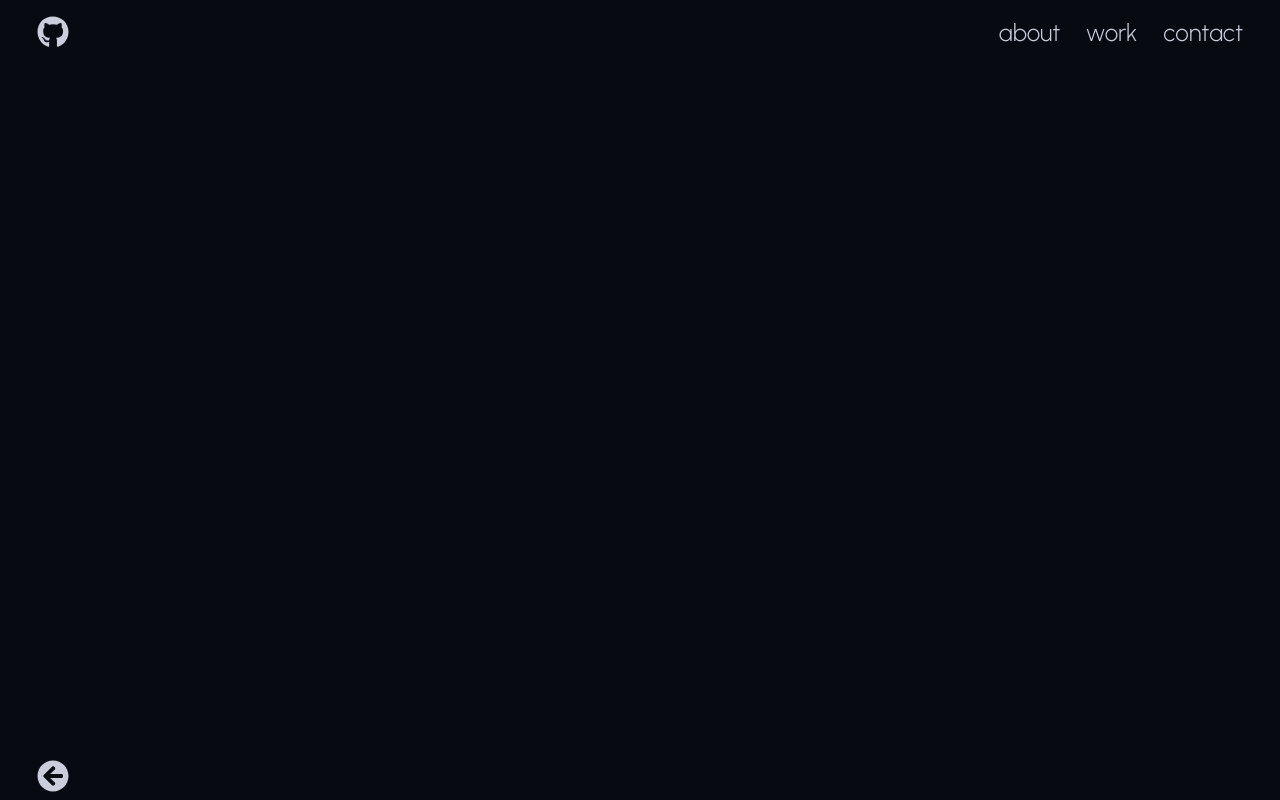
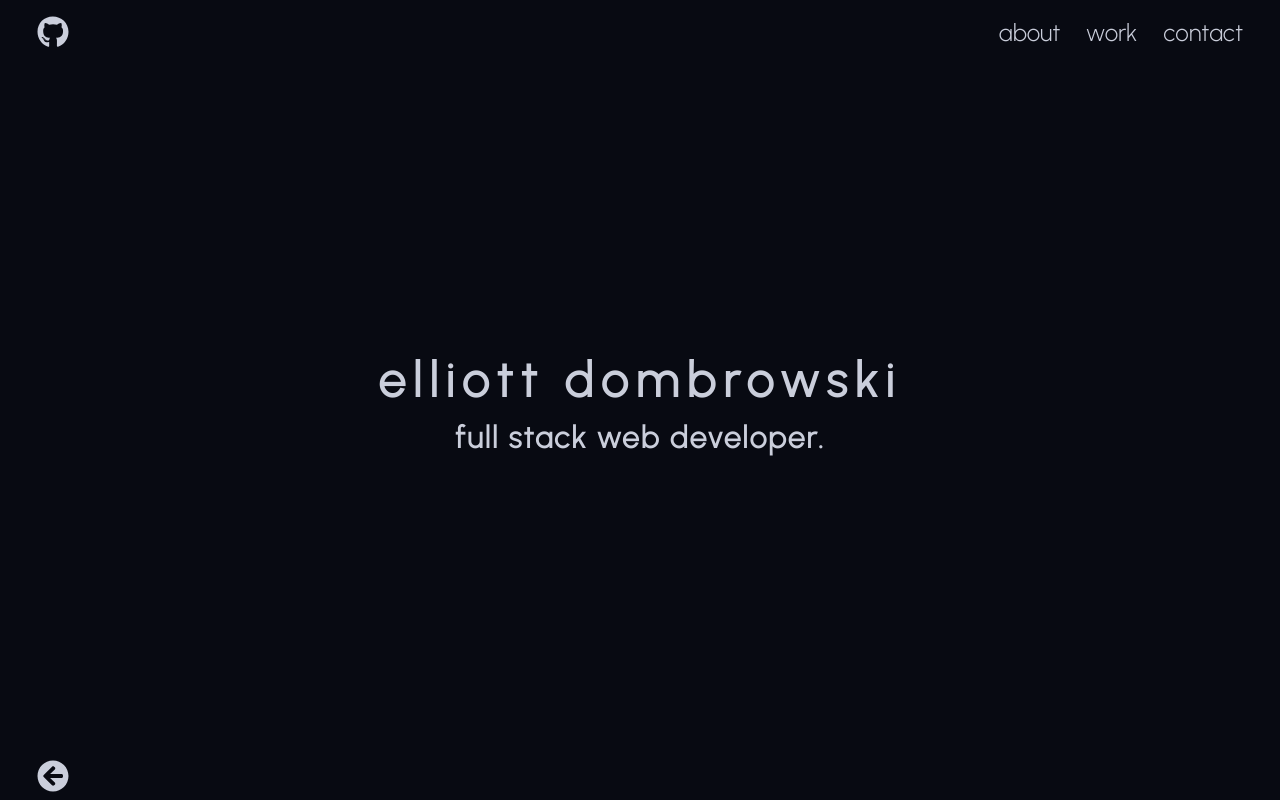
Before and after one commit to elliottdombrowski/portfolio-mern, a React (Create React App) app in the folder client/: page / in a window 1280 px wide. Built offline with nearby package versions, Linux system fonts and the light colour scheme.

Commit message:
redesigned homepage, pushing to test heroku

```diff
--- a/client/src/pages/homepage/Homepage.js
+++ b/client/src/pages/homepage/Homepage.js
@@ -0,0 +1,24 @@
+import React from 'react';
+
+import AnimatePage from '../../AnimatePage';
+
+import './styles.scss';
+import './query.scss';
+
+const Homepage = () => {
+  return (
+    <AnimatePage>
+      <main className='homepage-wrapper'>
+        <h1 className='homepage-header'>
+          elliott dombrowski
+        </h1>
+        <h2 className='homepage-subheader'>
+          full stack web developer.
+        </h2>
+        {/* <Numbers /> */}
+      </main>
+    </AnimatePage>
+  );
+}
+
+export default Homepage;
--- a/client/src/pages/homepage/styles.scss
+++ b/client/src/pages/homepage/styles.scss
@@ -0,0 +1,22 @@
+@import '../../variables.scss';
+
+.homepage-wrapper {
+  display: flex;
+  flex-direction: column;
+  justify-content: center;
+  align-items: center;
+  height: calc(100vh - 14vh);
+
+  .homepage-header {
+    font-family: $font-main;
+    font-size: 48px;
+    letter-spacing: 8px;
+  }
+
+  .homepage-subheader {
+    margin: .6rem 0;
+    font-family: $font-main;
+    font-size: 30px;
+    letter-spacing: 2px;
+  }
+}
```
Also changed, not shown: client/src/App.js (+6 -4 lines).
